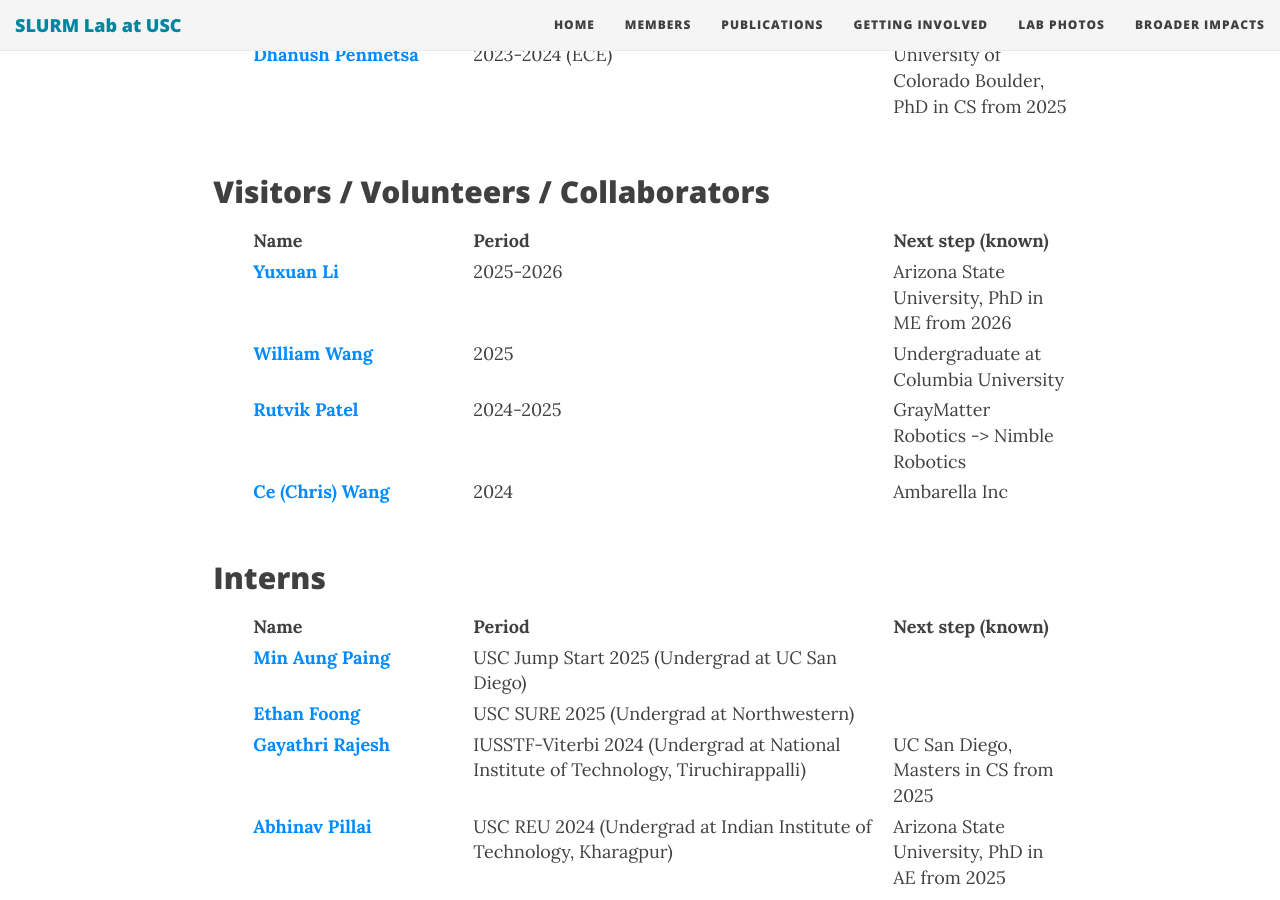
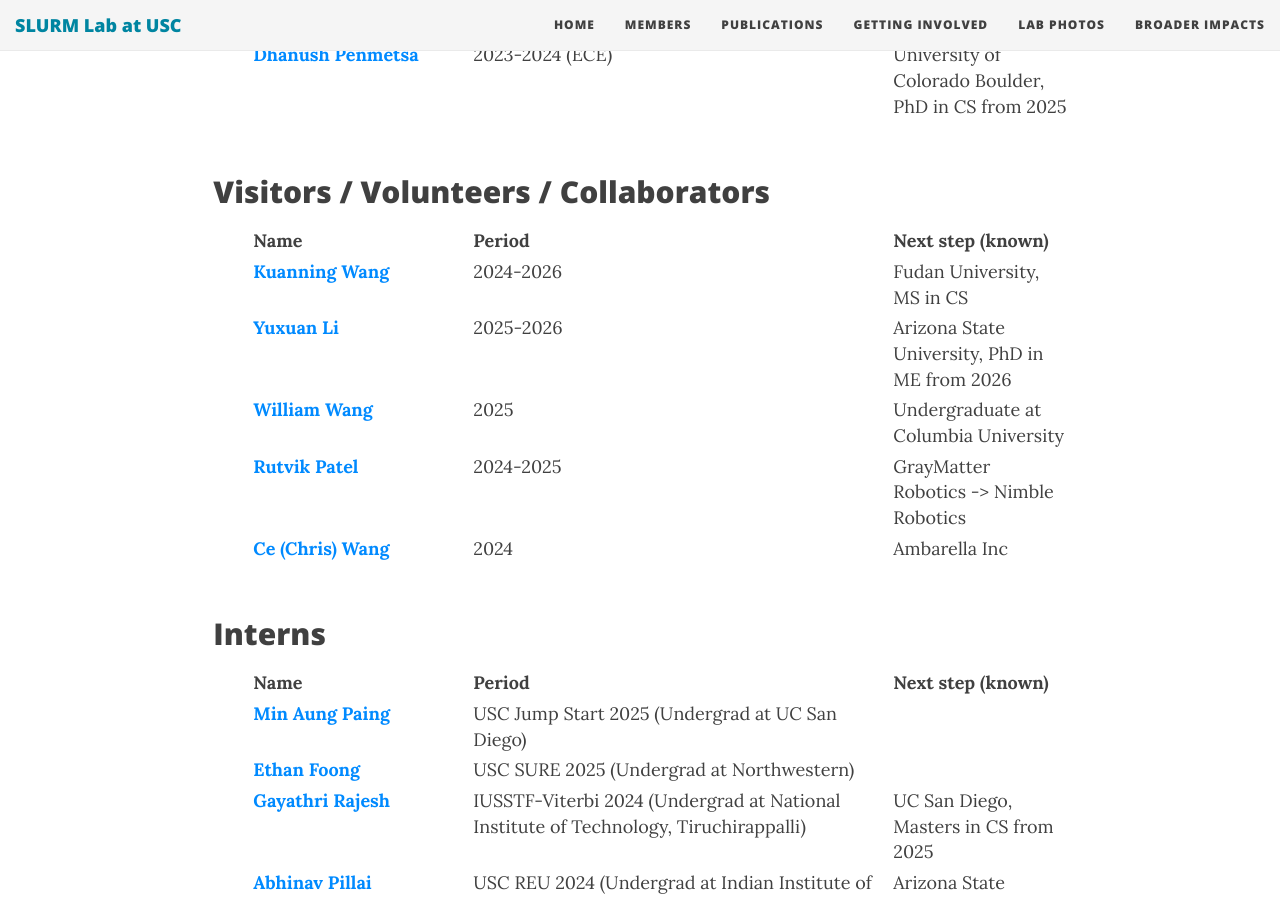
Before and after one commit to slurm-lab-usc/slurm-lab-usc.github.io, a Jekyll site: the page built from members.md, in a window 1280 px wide and 900 px high, scrolled down 4862 px. Built offline with Jekyll 4.4.1, drawn with Linux system fonts in a browser that asks for light colours; nearby versions of some CDN libraries.

Commit message:
Update members.md

```diff
--- a/members.md
+++ b/members.md
@@ -220,6 +220,10 @@ members:
       - name: Visitors / Volunteers / Collaborators
         full: False
         list:
+          - name: Kuanning Wang
+            web_url: https://sressers.github.io/knw/
+            period: 2024-2026
+            next_step: Fudan University, MS in CS
           - name: Yuxuan Li
             web_url: https://yuxuanli224284.github.io/
             period: 2025-2026
```
